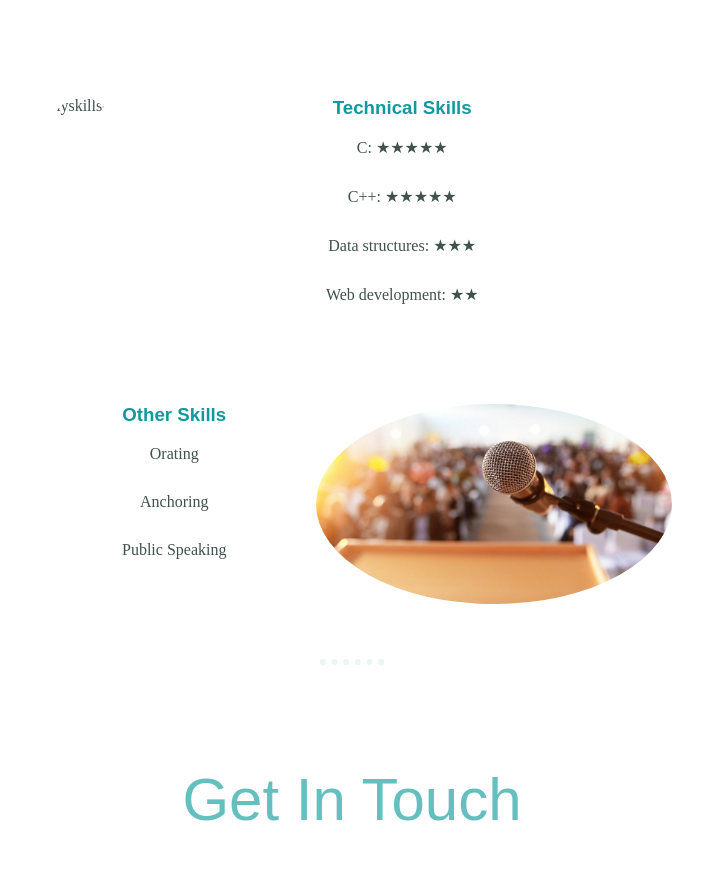
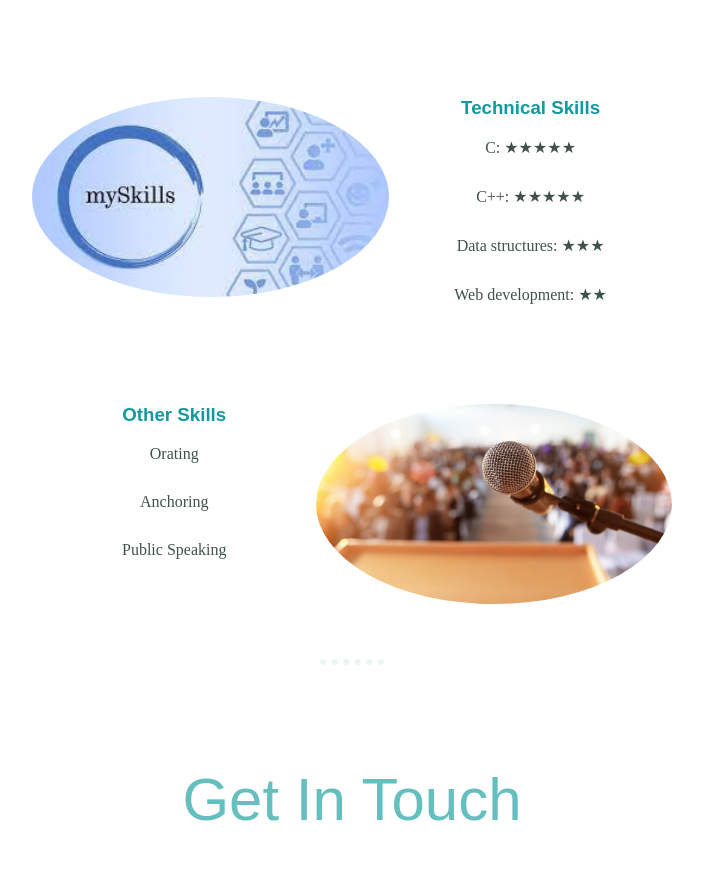
Before and after one commit to Mitanshilodha/Portfolio, a plain HTML site: page index.html in a window 1280 px wide. Shown: the part 1591-2471 px from the top of the page, without its empty margins (288-991 px from the left). Drawn offline with Linux system fonts and the light colour scheme.

Commit message:
Update index.html

```diff
--- a/index.html
+++ b/index.html
@@ -30,7 +30,7 @@ motivated dependable nature. I love ❤️ to explore new different things.</p>
     <div class="skills">
       <h2>My Skills.</h2>
       <div class="skill-row">
-        <img class="image" src="my-skills.jpeg" alt="myskills-img" style=width:"200px" height="200px">
+        <img class="image" src="my skills.jpeg" alt="myskills-img" style=width:"200px" height="200px">
         <h3>Technical Skills</h3>
         <p>C:    ★★★★★</p>
         <p>C++:    ★★★★★</p>
```
